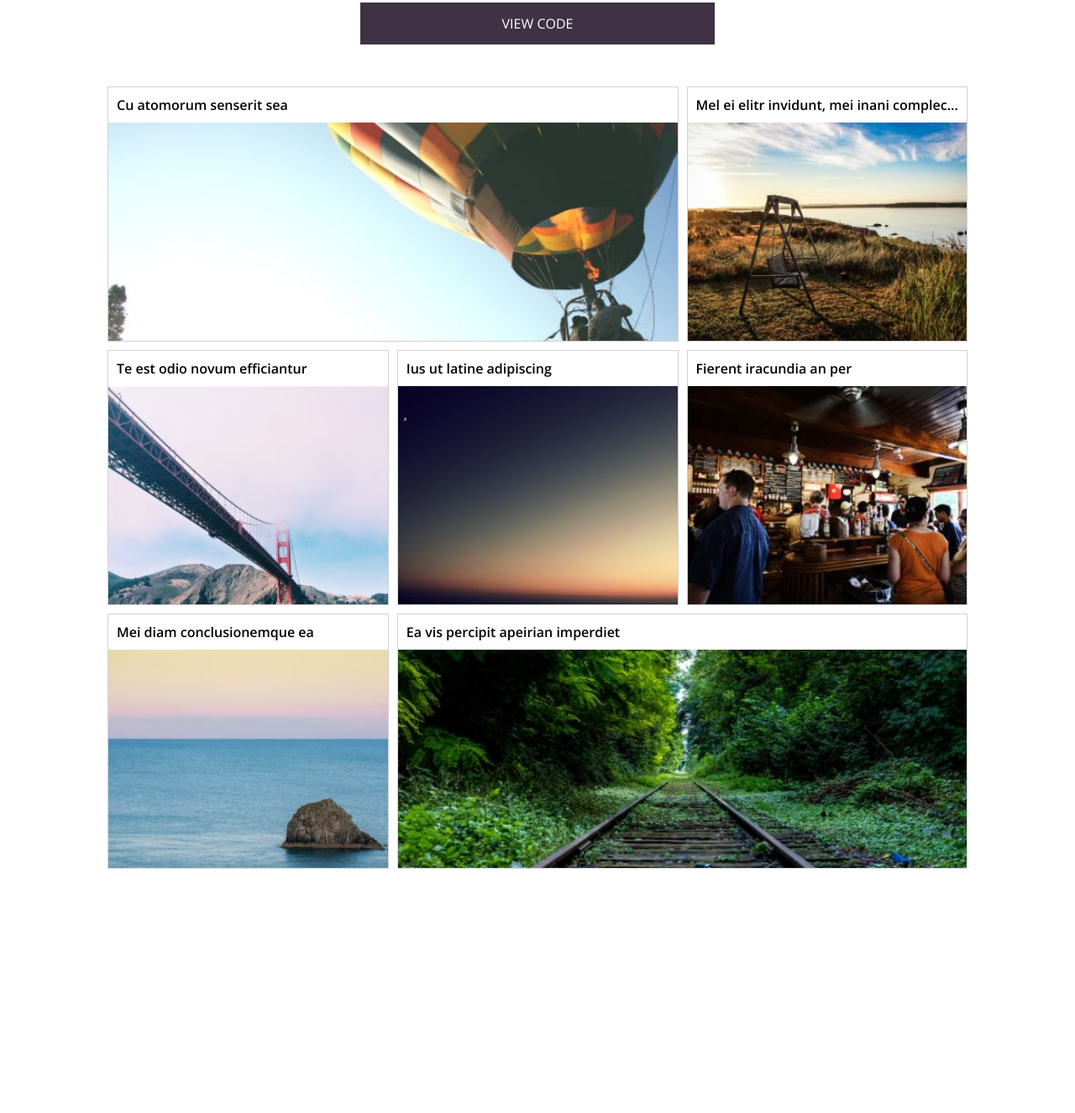
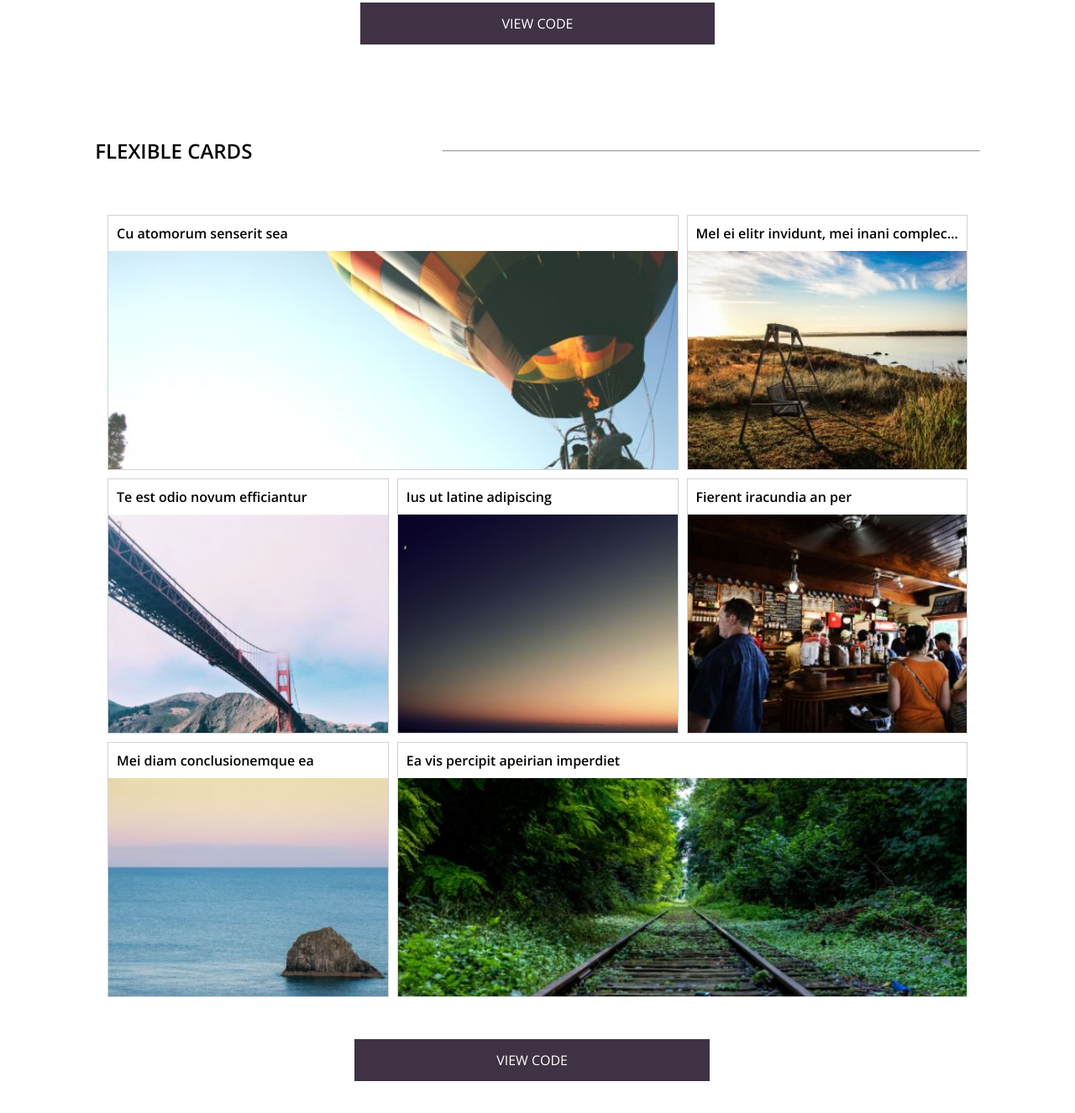
Before and after one commit to nicktu12/pattern-party, a plain HTML site: page index.html in a window 1280 px wide. Shown: the part 602-1928 px from the top of the page at 84% size. Before the commit the page ends 1637 px from the top, so only its background shows below. Drawn offline with nearby package versions, Linux system fonts and the light colour scheme.

Commit message:
Add pretties for flexible

```diff
--- a/index.html
+++ b/index.html
@@ -146,6 +146,10 @@
           <input class="view-code-button" type="button" value="VIEW CODE" onclick="window.open('https://codepen.io/nicktu12/pen/JMjVzE')" />
         </div>
       </section>
+      <div class="accordion-header">
+        <h2>FLEXIBLE CARDS</h2>
+        <hr>
+      </div>
       <section class="flexible-cards-section">
         <article class="flexible-card-1">
           <h4>Cu atomorum senserit sea</h4>
@@ -176,6 +180,7 @@
           <div></div>
         </article>
       </section>
+      <input class="view-code-button" type="button" value="VIEW CODE" onclick="window.open('https://codepen.io/nicktu12/pen/NXrXqZ')" />
     </main>
     <script src='https://ajax.googleapis.com/ajax/libs/jquery/3.2.1/jquery.min.js'></script>
     <script type="text/javascript" src="script.js"></script>
--- a/styles.css
+++ b/styles.css
@@ -96,7 +96,7 @@ h3 {
   border: none;
   height: 50px;
   width: 33vw;
-  margin: 50px;
+  margin: 50px 33vw;
   color: white;
   font-size: 16px; }
 
```
